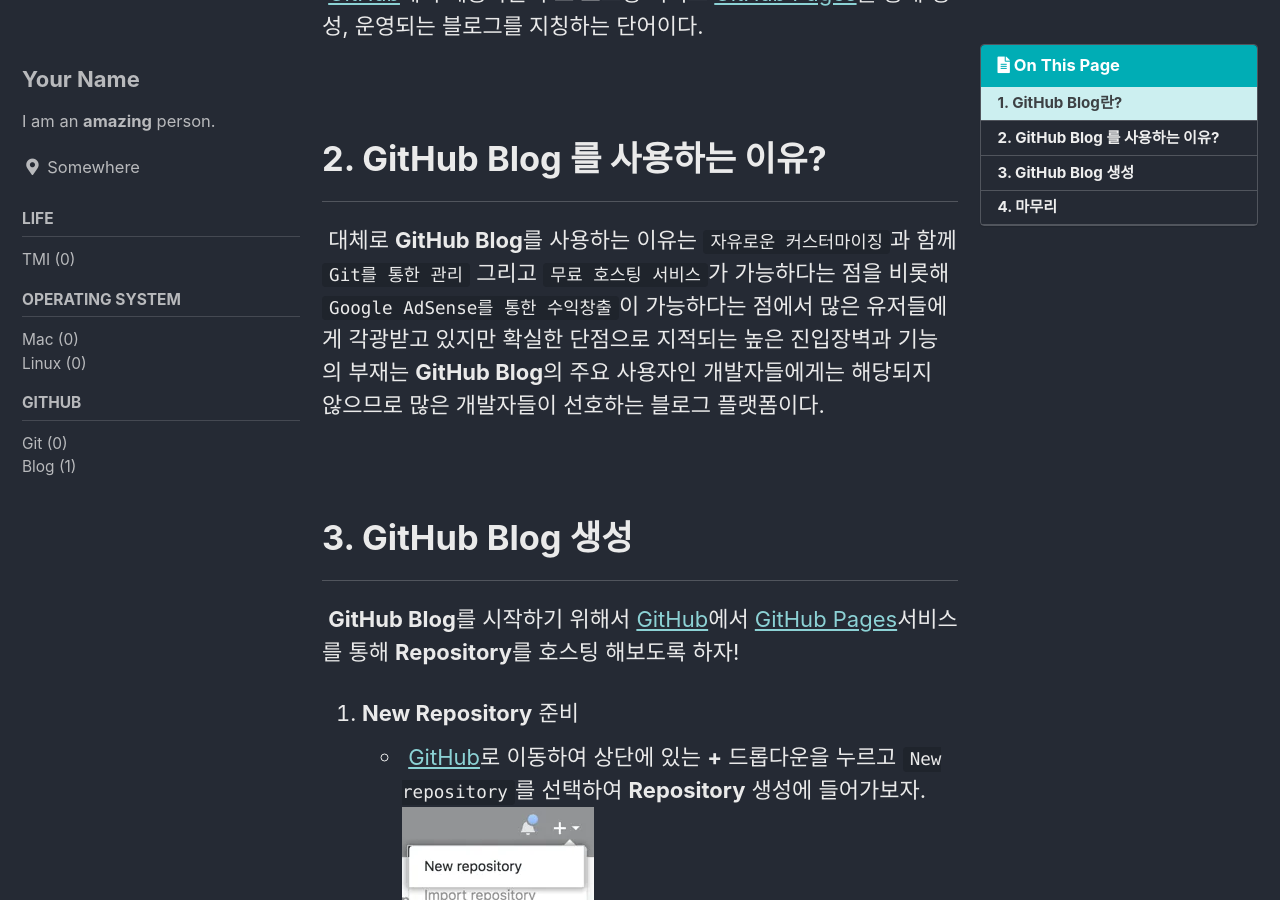
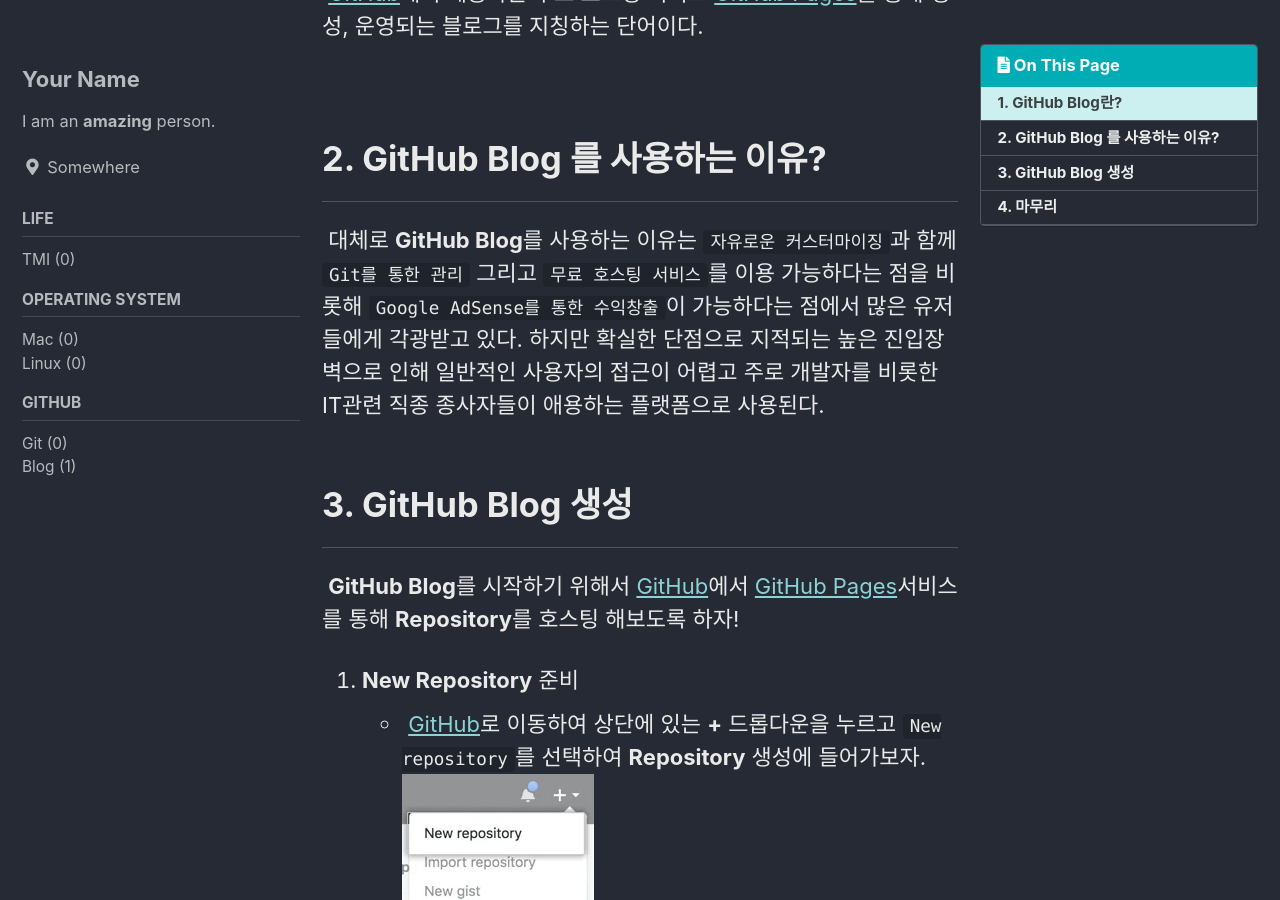
Before and after one commit to nuclearmonkey21/nuclearmonkey21.github.io, a Jekyll site: the page built from _posts/2023-03-12-blog0-create.md, in a window 1280 px wide and 900 px high, scrolled down 344 px. Built offline with Jekyll 4.4.1, drawn with Linux system fonts in a browser that asks for light colours; cached includes are drawn as plain includes.

Commit message:
post(blog0): modify second paragraph

````diff
--- a/_posts/2023-03-12-blog0-create.md
+++ b/_posts/2023-03-12-blog0-create.md
@@ -22,7 +22,7 @@ last_modified_at: 2023-03-12
 
 # 2. **GitHub Blog** 를 사용하는 이유?
 ---
-&nbsp;대체로 **GitHub Blog**를 사용하는 이유는 ```자유로운 커스터마이징```과 함께 ```Git를 통한 관리``` 그리고 ```무료 호스팅 서비스```가 가능하다는 점을 비롯해 ```Google AdSense를 통한 수익창출```이 가능하다는 점에서 많은 유저들에게 각광받고 있지만 확실한 단점으로 지적되는 높은 진입장벽과 기능의 부재는 **GitHub Blog**의 주요 사용자인 개발자들에게는 해당되지 않으므로 많은 개발자들이 선호하는 블로그 플랫폼이다.
+&nbsp;대체로 **GitHub Blog**를 사용하는 이유는 ```자유로운 커스터마이징```과 함께 ```Git를 통한 관리``` 그리고 ```무료 호스팅 서비스```를 이용 가능하다는 점을 비롯해 ```Google AdSense를 통한 수익창출```이 가능하다는 점에서 많은 유저들에게 각광받고 있다. 하지만 확실한 단점으로 지적되는 높은 진입장벽으로 인해 일반적인 사용자의 접근이 어렵고 주로 개발자를 비롯한 IT관련 직종 종사자들이 애용하는 플랫폼으로 사용된다.
 <br><br>
 
 # 3. **GitHub Blog** 생성
````
